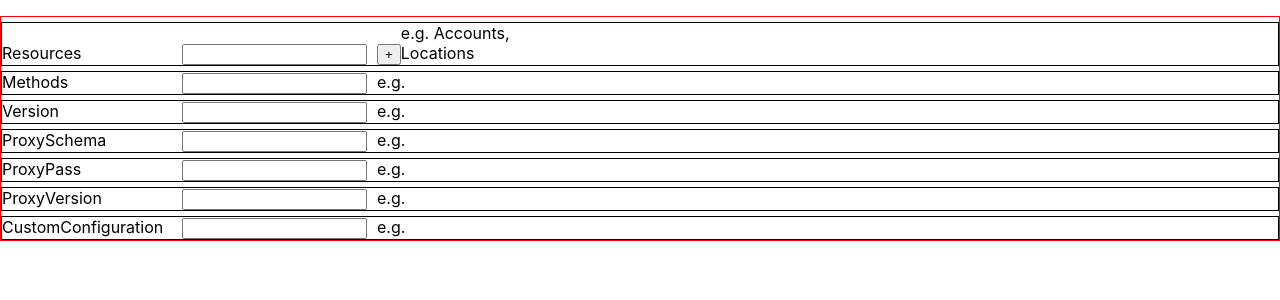
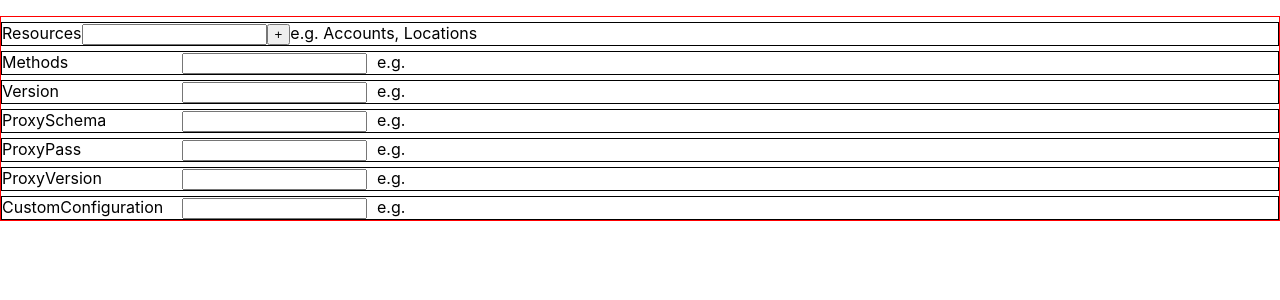
Before and after one commit to OscarZhou/route-gen, a React app: page / in a window 1280 px wide. Shown: the top 300 px of the page. Built offline with nearby package versions, Linux system fonts and the light colour scheme.

Commit message:
Split component Template into pieces of small components. <Resource />

```diff
--- /dev/null
+++ b/src/components/Resource/Resource.css
@@ -0,0 +1,39 @@
+.Tag{
+    background: #eee;
+    border-radius: 3px 0 0 3px;
+    color: #999;
+    display: inline-block;
+    height: 26px;
+    line-height: 26px;
+    padding: 0 20px 0 23px;
+    position: relative;
+    margin: 0 10px 10px 0;
+    text-decoration: none;
+    -webkit-transition: color 0.2s;
+}
+
+
+
+.CircleButton{
+    display: inline-block;
+    background-color: white;
+    color:black;
+    border-radius:50%;
+    border: 2px solid #008CBA;
+    padding:5px 10px;
+    font-size: 18px;
+    cursor: pointer;
+    margin-right: 20px;
+}
+
+.CircleButton:hover{
+    background-color: #008CBA;
+    color:white;
+}
+
+.Example{
+    color:red;
+    background-color: rgb(180, 185, 187);
+    padding: 2px 4px;
+    box-shadow: 1px 2px #888888;
+}
--- /dev/null
+++ b/src/components/Resource/Resource.js
@@ -0,0 +1,26 @@
+import React from 'react'
+
+import classes from './Resource.css'
+
+
+
+
+const resource = ( props ) => {
+
+    return (
+        <div>
+            <span>Resources</span>
+            <input type="text"></input>
+            <input className={classes.CircleButton}
+                type="button"
+                value='+'
+                onClick={props.clicked} ></input>
+            <span className={classes.Example}>
+                e.g. Accounts, Locations
+            </span>
+        </div>
+    )
+}
+
+
+export default resource
--- a/src/components/Template/Template.css
+++ b/src/components/Template/Template.css
@@ -24,26 +24,3 @@ li>span {
 li>input[type="text"]{
     margin-right:10px;
 }
-
-
-
-.CircleButton{
-    display: inline-block;
-    background-color: white;
-    color:black;
-    border-radius:50%;
-    border: 2px solid #008CBA;
-    padding:5px 10px;
-    font-size: 18px;
-    cursor: pointer;
-    margin-right: 20px;
-}
-
-.CircleButton:hover{
-    background-color: #008CBA;
-    color:white;
-}
-
-.Example{
-    color:red;
-}
--- a/src/components/Template/Template.js
+++ b/src/components/Template/Template.js
@@ -1,22 +1,17 @@
 import React from 'react';
 import classes from './Template.css'
+import Resource from '../Resource/Resource.js'
 
 const template = ( props ) =>{
-
+    // let resources = <Resources value={props.value} />
 
 
     return (
         <div className={classes.Template}>
             <ul>
                 <li>
-                    <span>Resources</span>
-                    <input type="text"></input>
-                    <input className={classes.CircleButton} type="button" value='+'
-                        onClick={props.clicked} ></input>
-                    <span className={classes.Example}>
-                        e.g. Accounts, Locations
-                    </span>
-
+                    <Resource clicked={ props.clicked } />
+                    {/* {resources} */}
                 </li>
                 <li>
                     <span>Methods</span>
--- a/src/containers/App.js
+++ b/src/containers/App.js
@@ -5,10 +5,24 @@ import Template from '../components/Template/Template.js'
 import classes from './App.css';
 
 class App extends Component {
+  state = {
+    resource: ''
+  }
+
+  appendResourceHandler = (event) =>{
+    this.setState({
+      resource: event.target.value
+    })
+  }
+
   render() {
+
     return (
       <div className={classes.App}>
-        <Template />
+        <Template
+          clicked={this.appendResourceHandler}
+          value={this.resource} />
+
       </div>
     );
   }
```
